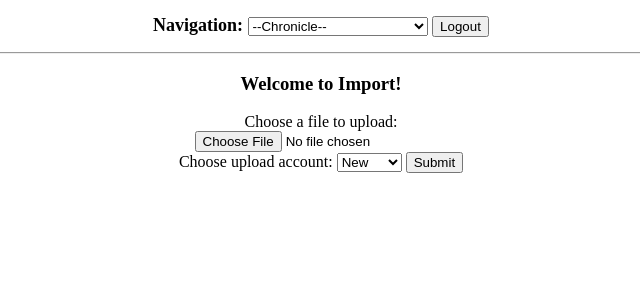
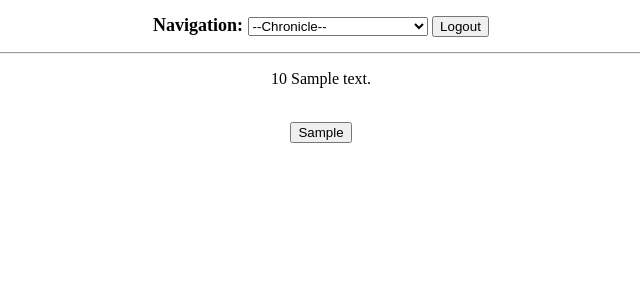
Before and after one commit to Summussum/sums, a Django app: template sums/templates/Chronicle/index.html in a window 1280 px wide. Shown: the top 300 px of the page, without its empty margins (319-959 px from the left). Run offline with Django 5.2, Linux system fonts and the light colour scheme; the template is opened without the code that fills it: most values are stand-ins (such as "Sample title", 1, 10 or a date in 2020).

Commit message:
chronicler user budgets and unclassified to session and display

```diff
--- a/sums/templates/Chronicle/index.html
+++ b/sums/templates/Chronicle/index.html
@@ -9,26 +9,14 @@
 <body id="content">
 
     <div class="centered">
-        <h3 class="welcome-text" id="welcome_text">Welcome to Import!</h3>
+       {% for entry in unclassified %}
+            <p>{{entry.amount}}   {{entry.transaction_description}}</p>
+       {% endfor %}
 
-        <form hx-post="/importer/file_upload/" hx-target="#upload_result" method="post" hx-encoding="multipart/form-data" enctype="multipart/form-data">
-            {% csrf_token %}
-            <!-- insert a selector for bank fieldnames here -->
-            <label for name="load_file">Choose a file to upload:</label><br>
-            <input type="file" name="load_file" id="load_file"><br>
-            <label for name="nickname">Choose upload account:</label>
-            <select name="nickname" id="account_selector">
-                <option value="new">New</option>
-                {% for account in accounts %}
-                <option value="{{account.nickname}}">{{account.nickname}}</option>
-                {% endfor %}
-            </select>
-            <input type="submit" value="Submit">
-        </form>
-        <div id="upload_result"></div>
-        <div id="account_manager"></div>
-
-
+    <br>
+       {% for option in options %}
+        <button value="{{option.category_name}}">{{option.category_display}}</button>
+       {% endfor %}
     </div>
 
 
--- a/sums/templates/base.html
+++ b/sums/templates/base.html
@@ -18,7 +18,7 @@
         <option data-url="/">Dashboard</option>
         <option data-url="/allocator/">Allocate: Manage Budgets</option>
         <option data-url="/explorer/">Explore: Review Records</option>
-        <option data-url="/allocator/">Chronicle: Assign Records</option>
+        <option data-url="/chronicler/">Chronicle: Assign Records</option>
         <option data-url="/importer/">Import: Bank Statements</option>
         <option data-url="/importer/">Edit: Manual Records</option>
     </select>
--- a/sums/templates/dashboard.html
+++ b/sums/templates/dashboard.html
@@ -12,7 +12,7 @@
     <hr><br><br>
 
     <div>
-        <button hx-get="/allocator/" hx-target="#content" hx-swap="outerHTML" hx-push-url="true">Chronicle</button>
+        <button hx-get="/chronicler/" hx-target="#content" hx-swap="outerHTML" hx-push-url="true">Chronicle</button>
         <p>Assign Transactions to Budget Categories</p>
         <hr><br>
 
```
Also changed, not shown: chronicler/views.py (+22 -5 lines).
